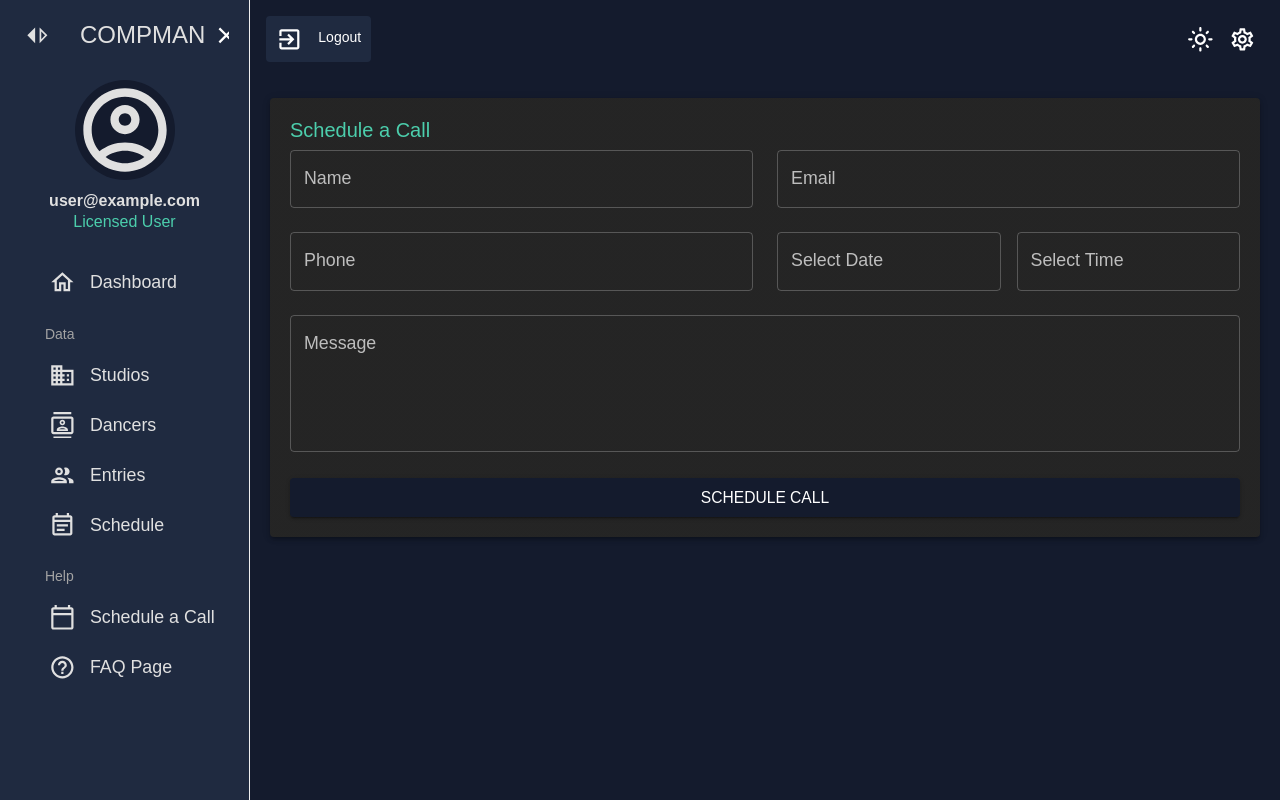
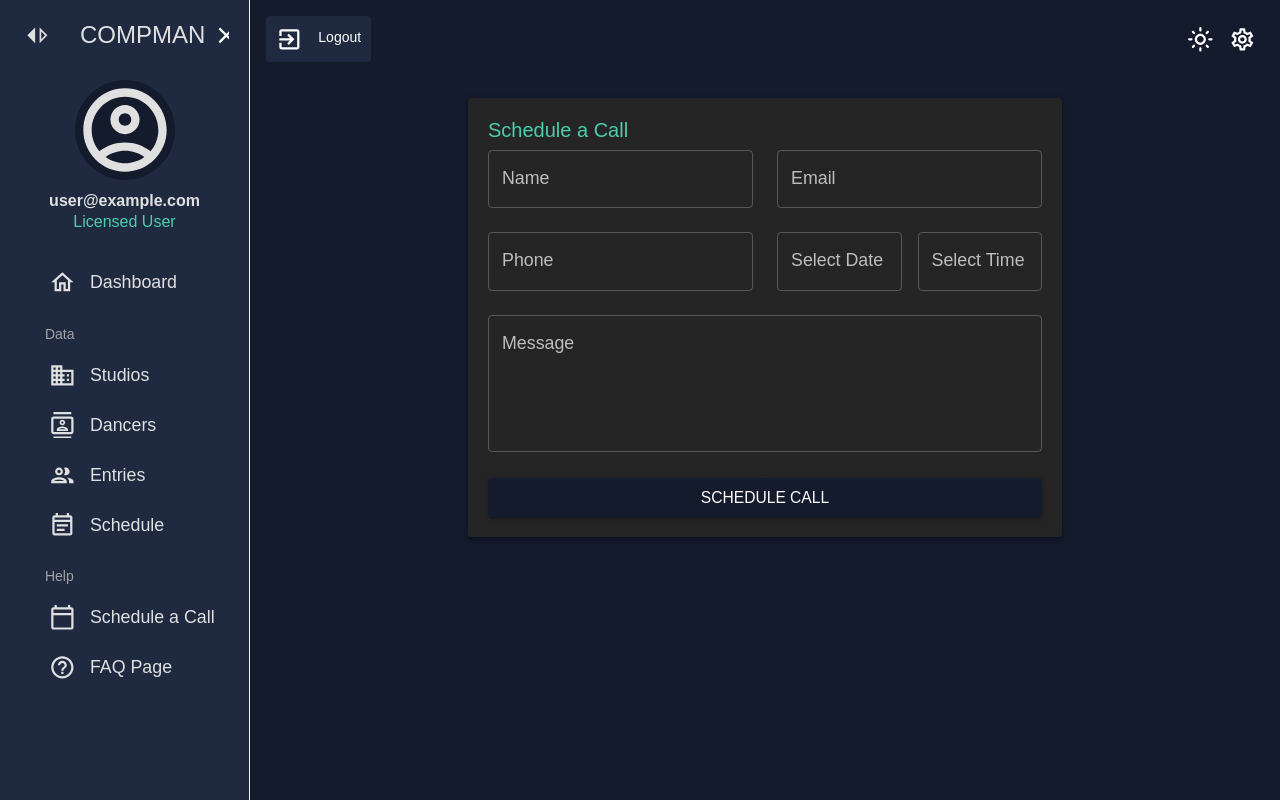
Before and after one commit to All-Purpose-Apps/compman_frontend, a React (Vite) app: page /admin/schedule-call in a window 1280 px wide. Built offline with nearby package versions, Linux system fonts and the light colour scheme; no server answers; sample sign-in values are in the browser's storage.

Commit message:
adjust the schedule call width based on viewport size

```diff
--- a/src/views/ScheduleCall.jsx
+++ b/src/views/ScheduleCall.jsx
@@ -56,12 +56,12 @@ const ScheduleCall = () => {
 
     const isWeekday = (date) => {
         const day = date.day();
-        return day !== 0 && day !== 6; // 0 = Sunday, 6 = Saturday
+        return day !== 0 && day !== 6;
     };
 
     const isWithinWorkingHours = (time) => {
         const hour = time.hour();
-        return hour >= 9 && hour < 17; // 9 AM to 5 PM
+        return hour >= 9 && hour < 17;
     };
 
     const handleSubmit = (e) => {
@@ -78,14 +78,27 @@ const ScheduleCall = () => {
 
         const hasErrors = Object.values(errors).some((error) => error === true);
         if (!hasErrors) {
-            // Handle form submission
             console.log("Form submitted successfully", formValues);
         }
     };
 
     return (
         <Box m="20px">
-            <Paper elevation={3} sx={{ padding: "20px" }}>
+            <Paper
+                elevation={3}
+                sx={{
+                    padding: "20px",
+                    maxWidth: {
+                        xs: "100%", // 100% width on extra-small and small screens
+                        sm: "100%", // 100% width on medium screens
+                        md: "100%",  // 60% width on medium screens and larger
+                        lg: "60%",  // 60% width on large screens
+                        xl: "60%",  // 60% width on extra-large screens
+                    },
+                    width: "100%",
+                    margin: "0 auto",
+                }}
+            >
                 <Typography variant="h4" color={colors.greenAccent[500]} gutterBottom>
                     Schedule a Call
                 </Typography>
```
